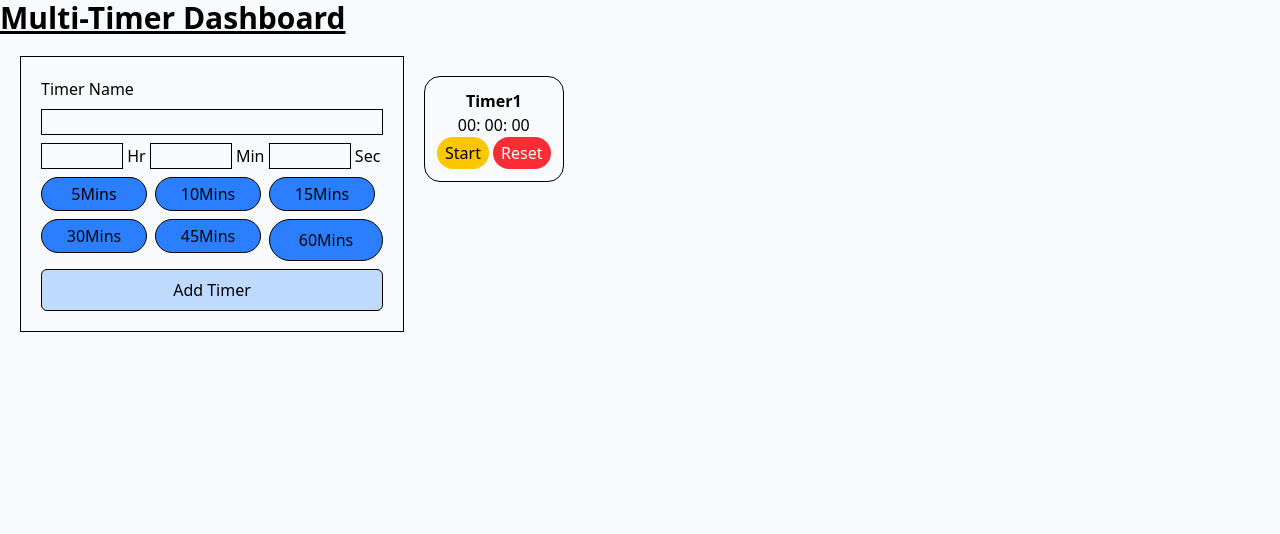
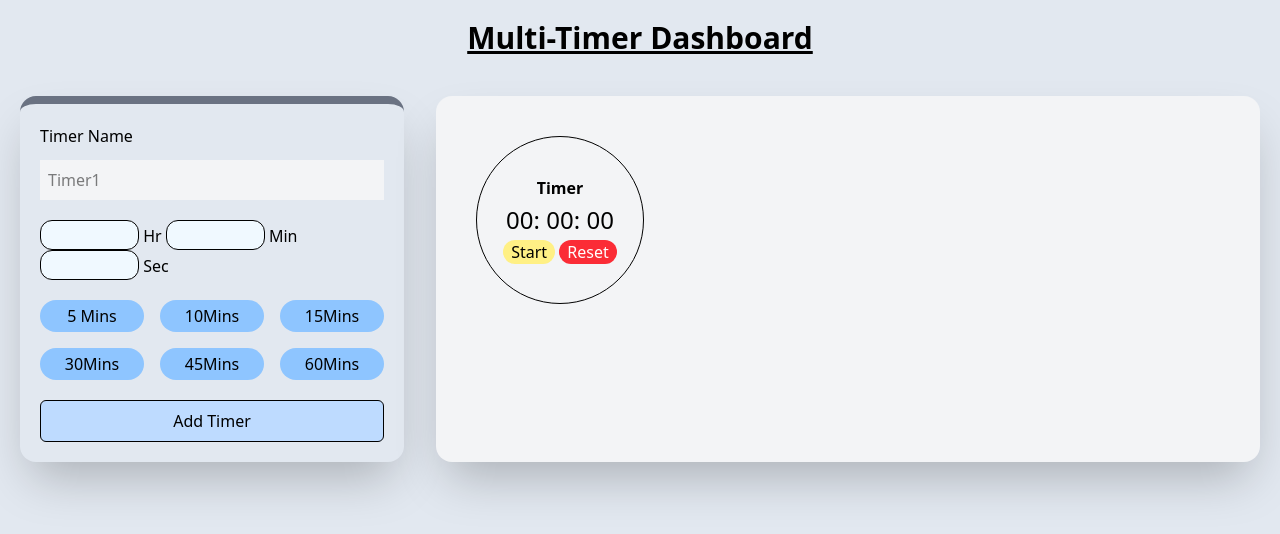
Before and after one commit to santhosh-v11/MultiTimers, a website built with Vite: page index.html in a window 1280 px wide. Both pictures are taken after a click on the button "Add Timer". Built offline with nearby package versions, Linux system fonts and the light colour scheme.

Commit message:
fix:typo in card functions

```diff
--- a/index.html
+++ b/index.html
@@ -8,51 +8,43 @@
   <title>Multitimer</title>
 </head>
 
-<body class="bg-slate-50">
+<body class="bg-slate-200">
 
-  <h1 class="text-3xl font-bold underline"> Multi-Timer Dashboard </h1>
+  <h1 class="text-3xl font-bold underline text-center p-5"> Multi-Timer Dashboard </h1>
 
 
 
-  <main class="flex max-md:flex-col p-5">
-    <aside class="border w-sm flex flex-col space-y-2 mx-auto p-5">
-      <label for="name">Timer Name</label>
-      <input id="input-name" type="text" class="border" />
-      <div class="time">
-        <input id="hr" type="number" min="0" max="12" class="border" />
+  <main class="flex max-md:flex-col p-5 container mx-auto gap-8">
+    <aside class="border-t-8 rounded-2xl  border-t-gray-500 w-sm flex flex-col space-y-5 shadow-2xl  h-fit mx-auto p-5">
+      <div class="space-y-3">
+      <label for="name" class="block">Timer Name</label>
+      <input id="input-name" type="text" placeholder="Timer1" class=" p-2 w-full bg-gray-100"  value="Timer"/>
+      </div>
+      <div class="time *:rounded-xl">
+        <input id="hr" type="number" min="0" max="12" class="border bg-sky-50 font-semibold text-xl text-center" value="00"/>
         <span>Hr</span>
-        <input id="min" type="number" class="border" min="0" max="60" />
+        <input id="min" type="number" class="border bg-sky-50 font-semibold text-xl text-center" min="0" max="60" value="00"/>
         <span>Min</span>
-        <input id="sec" type="number" class="border" min="0" max="60" />
+        <input id="sec" type="number" class="border bg-sky-50 font-semibold text-xl text-center" min="0" max="60" value="10"/>
         <span>Sec</span>
       </div>
-      <div class="quick-btns grid grid-cols-3 space-x-2 space-y-2 ">
+      <div class="quick-btns grid grid-cols-3 gap-4  ">
 
-        <button type="button" class="border p-1 px-2 rounded-full bg-blue-500" data-min="5">5Mins</button>
-        <button type="button" class="border p-1 px-2 rounded-full bg-blue-500" data-min="10">10Mins</button>
-        <button type="button" class="border p-1 px-2 rounded-full bg-blue-500" data-min="15">15Mins</button>
-        <button type="button" class="border p-1 px-2 rounded-full bg-blue-500" data-min="30">30Mins</button>
-        <button type="button" class="border p-1 px-2 rounded-full bg-blue-500" data-min="45">45Mins</button>
-        <button type="button" class="border p-1 px-2 rounded-full bg-blue-500" data-min="60">60Mins</button>
+        <button type="button" class=" p-1 px-2 rounded-full bg-blue-300 "  data-min="5">5 Mins</button>
+        <button type="button" class=" p-1 px-2 rounded-full bg-blue-300 "  data-min="10">10Mins</button>
+        <button type="button" class=" p-1 px-2 rounded-full bg-blue-300 "  data-min="15">15Mins</button>
+        <button type="button" class=" p-1 px-2 rounded-full bg-blue-300 "  data-min="30">30Mins</button>
+        <button type="button" class=" p-1 px-2 rounded-full bg-blue-300 "  data-min="45">45Mins</button>
+        <button type="button" class=" p-1 px-2 rounded-full bg-blue-300 "  data-min="60">60Mins</button>
       </div>
       <div>
         <button class="p-2 rounded-md border w-full bg-blue-200 " id="add-btn">Add Timer</button>
         <div>
     </aside>
 
-    <section class="flex-1 ">
-      <div id="dash" class="p-5">
-        <div class="border w-fit p-3  rounded-2xl  ">
-          <h1 class="font-semibold text-center">Timer1</h1>
-          <div class="time text-center">
-            <span data-role="hr">00</span>:
-            <span data-role="min">00</span>:
-            <span data-role="sec">00</span>
-          </div>
-          <button class="bg-yellow-400 p-1 space-x-2 rounded-full px-2 ">Start</button>
-          <!-- <button class="bg--400 p-2 space-x-2">Pause</button> -->
-          <button class="bg-red-500 rounded-full p-1 px-2 text-white ">Reset</button>
-        </div>
+    <section class="flex-1 bg-gray-100 rounded-2xl shadow-2xl  ">
+      <div id="dash" class="p-5 grid grid-cols-3">
+
       </div>
     </section>
   </main>
--- a/src/main.js
+++ b/src/main.js
@@ -1,59 +1,100 @@
 //element
 const timers = [];
 const dashEl = document.getElementById("dash");
-const nameEl = document.getElementById("name");
+const nameEl = document.getElementById("input-name");
 const hrEl = document.getElementById("hr");
 const minEl = document.getElementById("min");
-const secEl =document.getElementById("sec");
+const secEl = document.getElementById("sec");
 const addBtn = document.getElementById("add-btn");
 // const createBtn = document.getElementById("create");
 // let inp-name = "";
 
-function createcard(timer,index){
+let qi = document.querySelectorAll("[dataset-min]")
+console.log(qi);
+
+function quickbtn(min) {
+    hrEl.value = 0;
+    minEl.value = min;
+    secEl.value = 0;
+    console.log(min);
+
+
+
+}
+function createcard(timer, index) {
   const card = document.createElement("div");
   card.innerHTML = `
-    <div class="border w-fit  ">
-          <h1 class="font-semibold">${timer.name}</h1>
-          <div class="time">
-            <span data-role="hr" class="text-2xl font-semibold" >00</span>:
-            <span data-role="min" class="text-2xl font-semibold">00</span>:
-            <span data-role="sec " class="text-2xl font-semibold">Sec</span>
+
+        <div id="dash" class="p-5">
+        <div class="border w-42 h-42 p-2 flex flex-col justify-center items-center rounded-full  ">
+          <h1 class="font-semibold text-center">${timer.name}</h1>
+            <div class="time text-center text-2xl p-1" id=" time-${index}">
+              <span data-role="hr">00</span>:
+              <span data-role="min">00</span>:
+              <span data-role="sec">00</span>
             </div>
-          <button class="bg-yellow-400 p-1 space-x-2 rounded-full px-2 " id="start-${index}">Start</button>
-          <!-- <button class="bg--400 p-2 space-x-2">Pause</button> -->
-          <button class="bg-red-500 rounded-full p-1 px-2 text-white " id="reset-${index}">Reset</button>
+            <div>
+                <button class="bg-yellow-200 rounded-full px-2 " id="start-${index}"> Start </button>
+                <button class="bg-red-500 rounded-full  px-2 text-white " id="reset-${index}">Reset</button>
             </div>
-    `
+        </div>
+      </div>
+    `;
+  dashEl.appendChild(card);
+  console.log("timnum",index);
+
 }
-function formattime(){
-    let hrout = Math.floor(remain/3600);
-    let minout = Math.floor((remain%3600)/60)
+function formattime(remain) {
+  let hrout = Math.floor(remain / 3600);
+  let minout = Math.floor((remain % 3600) / 60);
   let secout = remain % 60;
-    retrun ` ${hrout}:${minout}:${secout}`;
+  return ` ${hrout}:${minout}:${secout}`;
 }
+addBtn.addEventListener("click", () => {
+  console.log("sa");
 
-addBtn.addEventListener = () => {
-    const total = (hrEl.value || 0) * 3600 + (minEl.value || 0)* 60  +
-    (secEl.value || 0);
+  //    console.log(timer);
 
-    if (total==0) return
-    alert ("Enter the Time");
+  console.log(formattime(3700));
+  const total =
+    (hrEl.value || 0) * 3600 + (minEl.value || 0) * 60 + (secEl.value || 0);
 
+  if (total == 0) return alert("Enter the Time");
 
-    const timer ={
-        name:nameEl.value || "Timer",
+  const timer = {
+    name: nameEl.value || "Timer",
     total,
     remain: total,
     interval: null,
   };
 
   timers.push(timer);
-    createcard(timer, timers.length - 1)
+  createcard(timer, timers.length - 1);
 
-    nameEl.value = hrEl.value = minEl.value = secEl.value = " ";
+  console.log(timers);
 
-}
 
-// document.querySelector("start"){
+  nameEl.value = hrEl.value = minEl.value = secEl.value = "";
+});
+
+
+// document.querySelector("#start-${index}"){
+
+//     interval= setTimeout(() => {
+//         remain--
+
+//     }, 1000);
 
 // }
+
+// function updateui(){
+//     document.querySelector(#start-${index})
+
+// }
+
+//inputel
+//quickmin
+//addcard
+//start count
+//timers -->timer.index == value;
+//timer.interval == null
```
Lines whose indentation alone changed are shown as unchanged.
